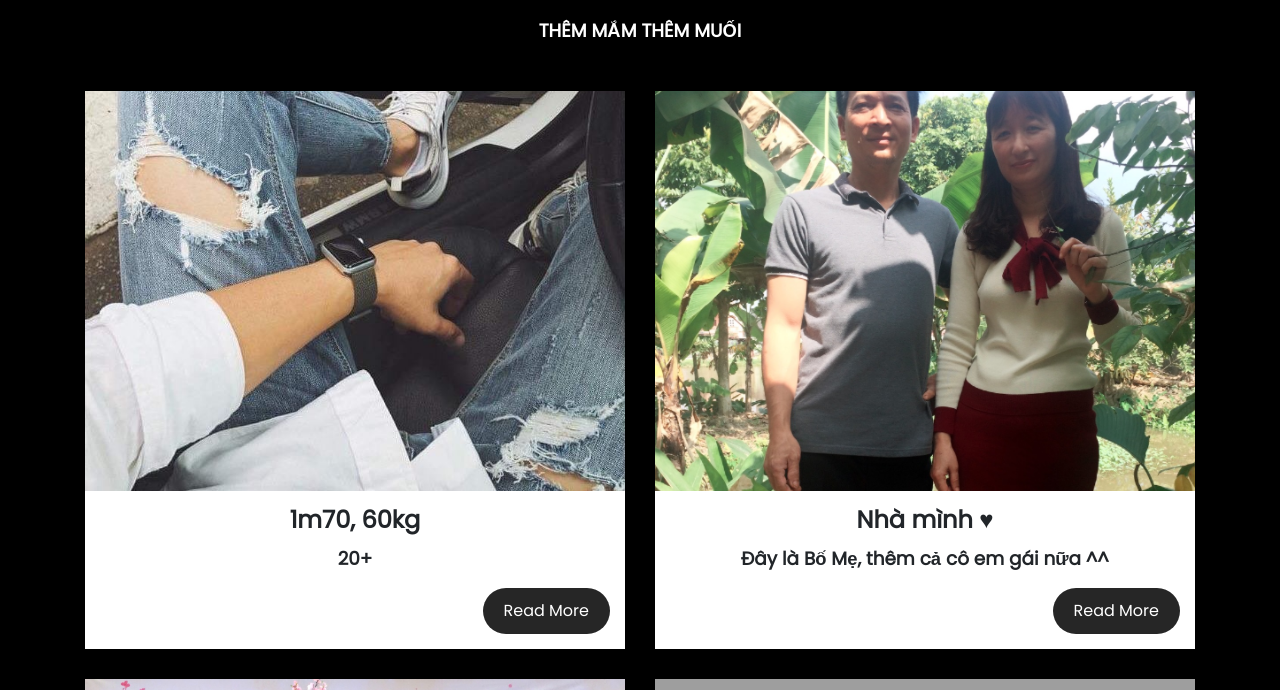
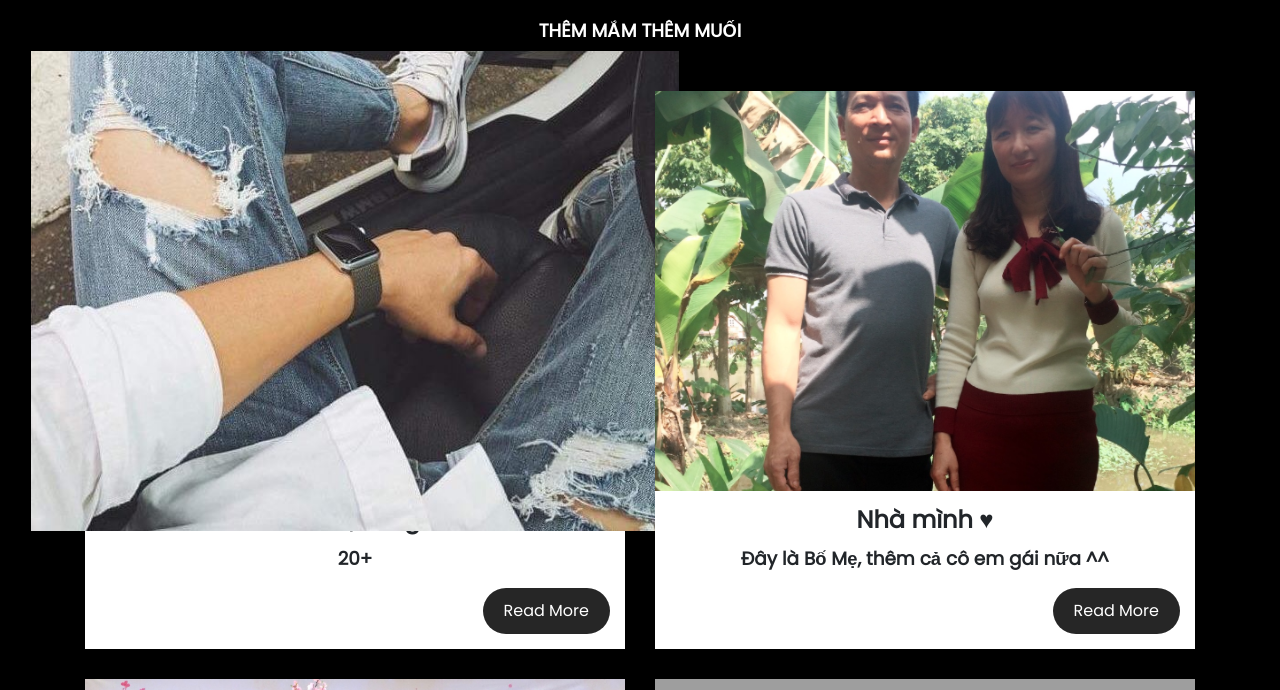
Before and after one commit to dvhuzg/dvh, a plain HTML site: page index.html in a window 1280 px wide. In both pictures the pointer is over the picture 355 px from the left and 2856 px from the top of the page. Shown: the part 2566-3256 px from the top of the page. Drawn offline with nearby package versions, Linux system fonts and the light colour scheme; grey boxes are pictures that could not be loaded.

Commit message:
Update style.css

```diff
--- a/style.css
+++ b/style.css
@@ -235,6 +235,10 @@ p
 	width: 100%;
 	height: 100%;
 	object-fit: cover;
+	transition: transform .2s;
+}
+.blogpost .imgBx img:hover{
+	transform: scale(1.2);
 }
 .blogpost .content
 {
```
